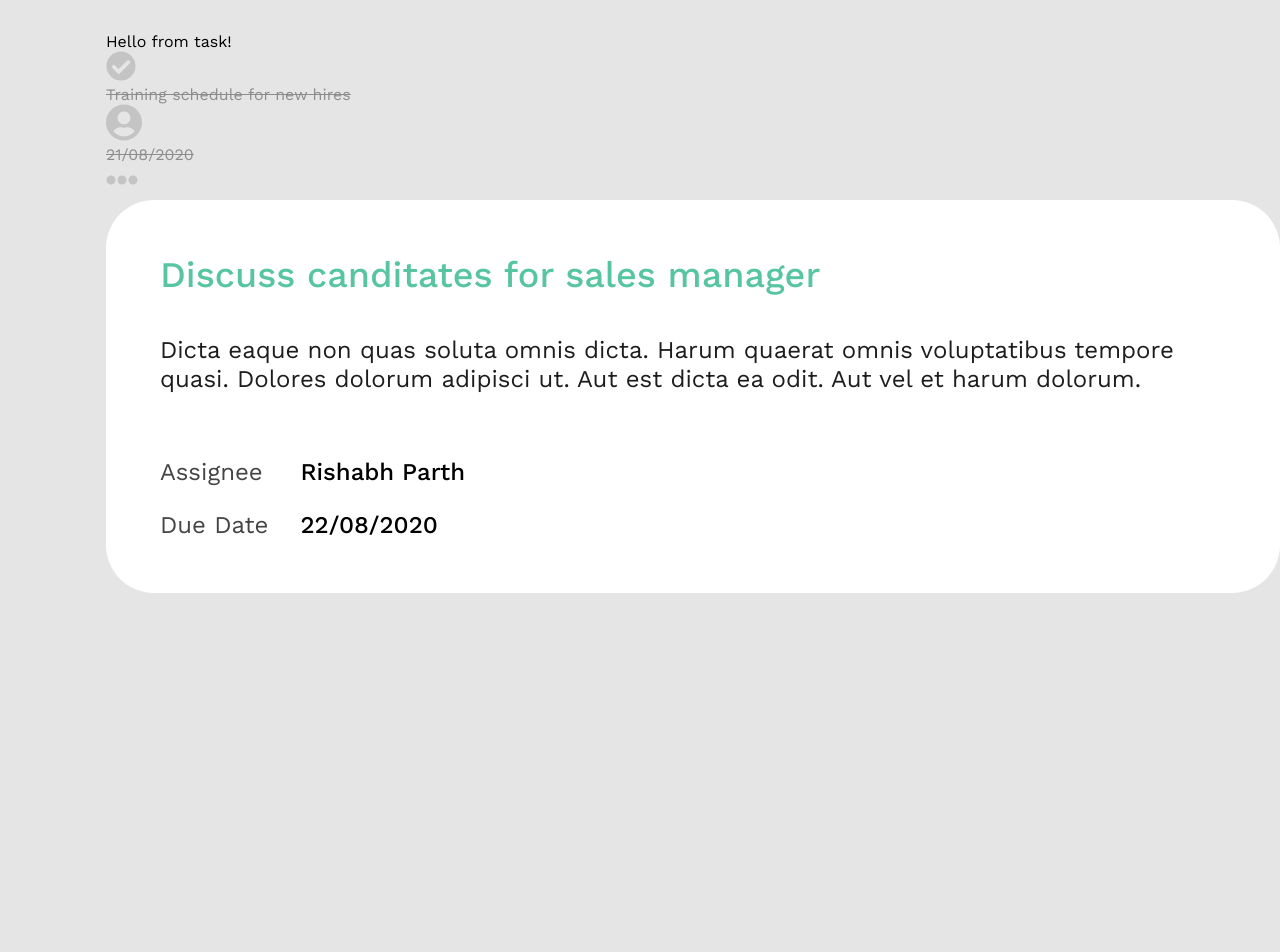
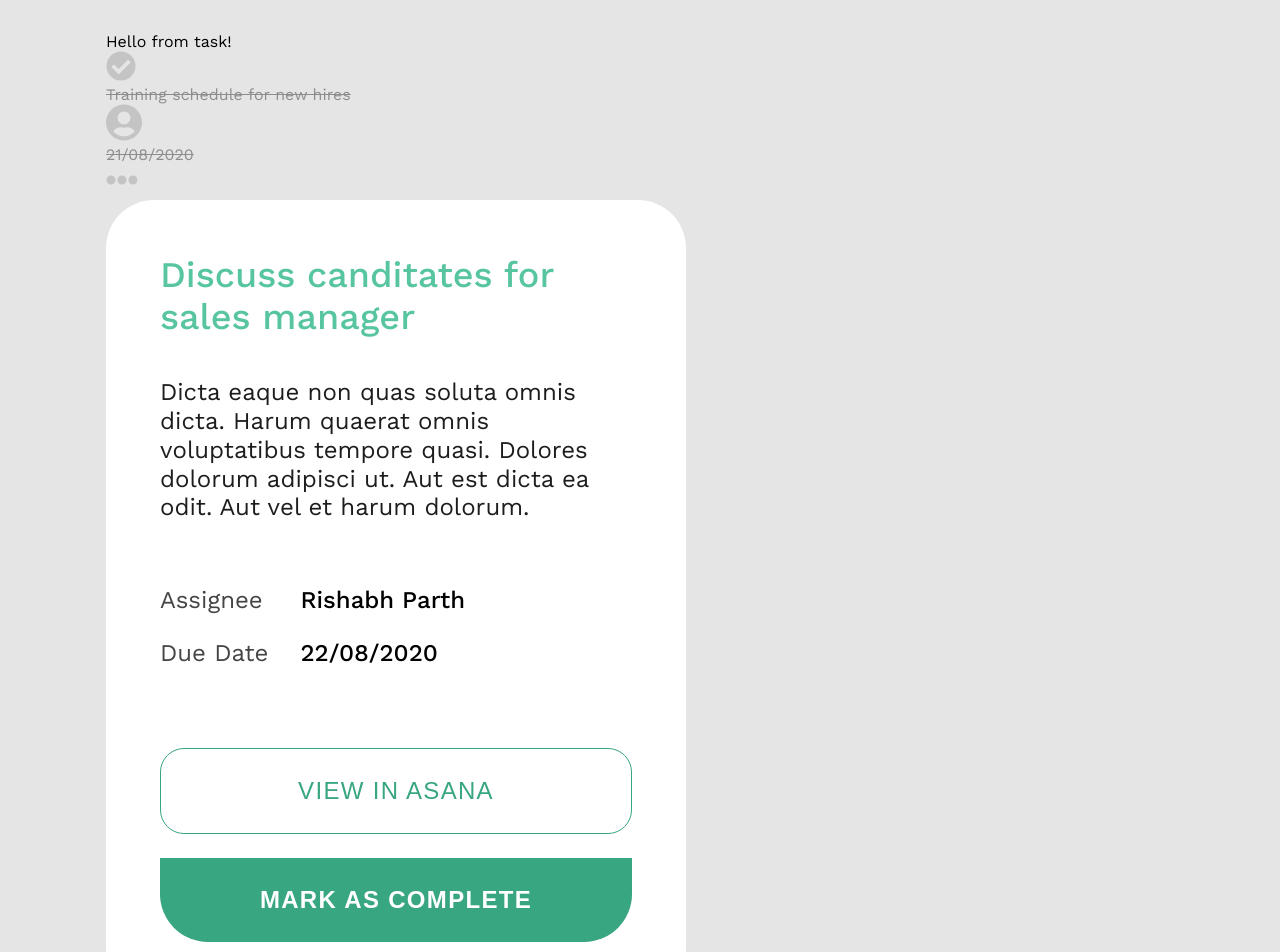
Before and after one commit to badalsaibo/dashboard-demo, a React (Create React App) app: page / in a window 1280 px wide. Shown: the top 952 px of the page. Before the commit the page ends 800 px from the top, so only its background shows below. Built offline with nearby package versions, Linux system fonts and the light colour scheme.

Commit message:
Expanded Task 2/2

```diff
--- a/src/components/ExpandedTask/ExpandedTask.css
+++ b/src/components/ExpandedTask/ExpandedTask.css
@@ -2,6 +2,7 @@
   background-color: #fff;
   border-radius: 48px;
   padding: 54px;
+  max-width: 580px;
 }
 
 .expanded-task__title {
@@ -24,6 +25,7 @@
   grid-template-columns: auto 1fr;
   column-gap: 32px;
   row-gap: 24px;
+  margin-bottom: 80px;
 }
 
 .expanded-task__sub-heading {
@@ -40,3 +42,40 @@
   line-height: 120%;
   color: #000000;
 }
+
+.primary-button {
+  border: none;
+  background: #39a682;
+  border-radius: 0px 0px 48px 48px;
+  font-weight: 600;
+  font-size: 24px;
+  line-height: 28px;
+  letter-spacing: 0.055em;
+  color: #fff;
+  text-transform: uppercase;
+  padding: 28px 0;
+  width: 100%;
+  cursor: pointer;
+  outline: none;
+}
+
+.primary-button:hover {
+  background: #51af90;
+}
+
+.secondary-button {
+  border: 1px solid #39a682;
+  border-radius: 24px;
+  font-weight: 500;
+  font-size: 24px;
+  line-height: 28px;
+  letter-spacing: 0.055em;
+  color: #39a682;
+  text-transform: uppercase;
+  padding: 28px 0;
+  width: 100%;
+  cursor: pointer;
+  background: #fff;
+  outline: none;
+  margin-bottom: 24px;
+}
--- a/src/components/ExpandedTask/ExpandedTask.js
+++ b/src/components/ExpandedTask/ExpandedTask.js
@@ -14,6 +14,8 @@ const ExpandedTask = (props) => {
         <h4 className="expanded-task__sub-heading">due date</h4>
         <span className="expanded-task__sub-info">{dueDate}</span>
       </div>
+      <button className="secondary-button">view in asana</button>
+      <button className="primary-button">mark as complete</button>
     </div>
   );
 };
```
